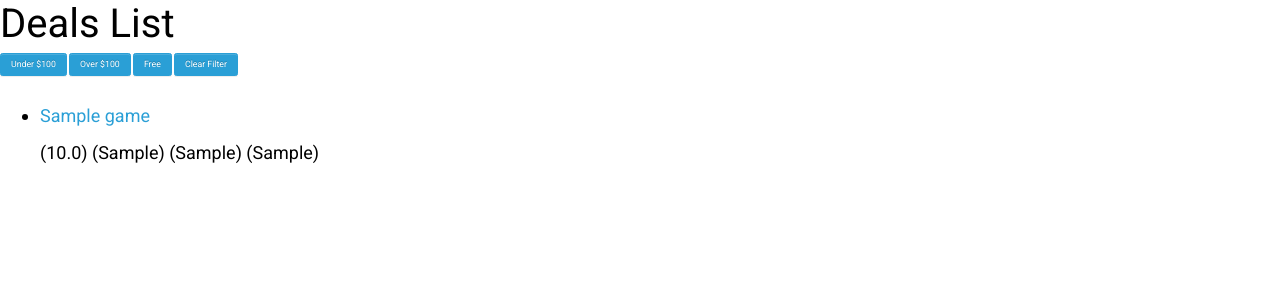
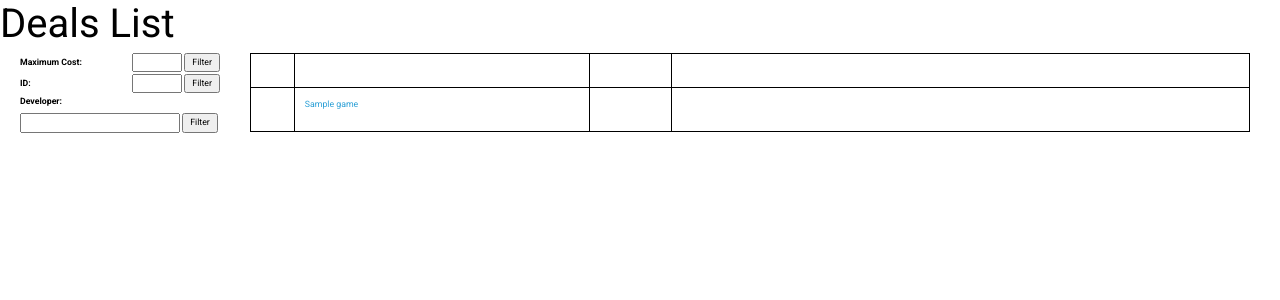
Before and after one commit to ChicoState/realdealz, a Django app: template app/templates/realdealz/game_list.html in a window 1280 px wide. Shown: the part 72-372 px from the top of the page. Run offline with Django 3.2, Linux system fonts and the light colour scheme; the template is opened without the code that fills it: values that come from a table or form of the project are taken from there, others are empty; tables that the repository leaves empty hold one stand-in row (values such as "Sample post"); parts of the project's set-up code (start-up, migrations or seed data) failed here and were passed over; some libraries are stand-ins or nearby versions.

Commit message:
Account integration dependencies and urls, Post create model handling (#55)
* deleted extra html

* added allauth

* removed relative import for portability

* post create, clear models

* fixed some things

```diff
--- a/app/realDealz/models.py
+++ b/app/realDealz/models.py
@@ -1,7 +1,7 @@
 from django.db import models
 from django.urls import reverse
 import logging as log
-from . import library as lib
+import realDealz.library as lib
 
 # Model attributes are declared here
 
@@ -14,9 +14,7 @@
         '''String for representing the Model object.'''
         return str(self.P)
 
-#Default value for platforms
-def DefaultPlatforms():
-    return ['PC']
+
 
 class Genre(models.Model):
     '''Model representing a game genre'''
@@ -26,8 +24,8 @@
         '''String for representing the Model object.'''
         return str(self.G)
 
-def DefaultGenres():
-    return ['Action']
+
+
 
 class Seller(models.Model):
     '''Model representing the source seller'''
@@ -37,35 +35,19 @@
         '''String for representing the Model object.'''
         return str(self.sources)
 
-def DefaultSellers():
-    return ['https://www.google.com/']
 
 
 
-
-# Here is an example record from a steamspy GET request
-# "appid": 570,
-#     "name": "Dota 2",
-#     "developer": "Valve",
-#     "publisher": "Valve",
-#     "score_rank": "",
-#     "positive": 1603433,
-#     "negative": 335731,
-#     "userscore": 0,
-#     "owners": "200,000,000 .. 500,000,000",
-#     "average_forever": 37644,
-#     "average_2weeks": 1338,
-#     "median_forever": 798,
-#     "median_2weeks": 809,
-#     "price": "0",
-#     "initialprice": "0",
-#     "discount": "0",
-#     "ccu": 532383
-
 class Game(models.Model):
     '''Generic Game model'''
-    appid = models.AutoField(primary_key=True)
-    name = models.CharField(max_length=100, default="Empty Game", help_text='Give title')
+
+    #View the Game object in the admin panel
+    def __str__(self):
+        return f"{self.name} : ${self.price} - made by {self.developer}"
+
+
+    appid = models.IntegerField(primary_key=True, help_text='Unique ID for this particular game')
+    name = models.CharField(max_length=100, default="-1", help_text='Game title')
     price = models.FloatField(default="-1")
     discount = models.CharField(max_length=20, default="-1")
     developer = models.CharField(max_length=100, default="Unknown")
@@ -76,14 +58,11 @@
     average_2weeks = models.CharField(max_length=100, default="-1")
     cover = models.ImageField(upload_to='images/', default='images/default.png')
 
+    #Field can include multiple MultiFields. This allows multiple platforms and genres per game entry
+    platform = models.ManyToManyField(Platform, help_text='Select Game platforms', default="PC")
+    genre = models.ManyToManyField(Genre, help_text='Select Game genres', default="-1")
 
-    #Field can include multiple MultiFields. This allows multiple platforms and genres per game entry
-    platform = models.ManyToManyField(Platform, help_text='Select Game platforms', default=DefaultPlatforms)
-    genre = models.ManyToManyField(Genre, help_text='Select Game genres', default=DefaultGenres)
-    vendors = models.ManyToManyField(Seller, help_text='Links to all vendors', default=DefaultSellers)
 
-    def __str__(self):
-        return f"{self.name} : ${self.price} - made by {self.developer}"
 
     @classmethod
     def initial_load(self):
@@ -91,17 +70,24 @@
         l = lib.Library()
         _games = l.get_top_100()
         for game in _games.keys():
+            _g = _games[game]
+            # If the game is already in the database, skip it
+            if Game.objects.filter(appid=_g['appid']).exists():
+                continue
+            if _g['price'] == 999:
+                _g['price'] = 0
+            # We can also verify the price here.
             _game = Game.objects.create(
-                appid = _games[game]['appid'],
-                name = _games[game]['name'],
-                price = _games[game]['price'],
-                discount = _games[game]['discount'],
-                developer = _games[game]['developer'],
-                publisher = _games[game]['publisher'],
-                positive = _games[game]['positive'],
-                negative = _games[game]['negative'],
-                average_forever = _games[game]['average_forever'],
-                average_2weeks = _games[game]['average_2weeks'],
+                appid = _g['appid'],
+                name = _g['name'],
+                price = _g['price'],
+                discount = _g['discount'],
+                developer = _g['developer'],
+                publisher = _g['publisher'],
+                positive = _g['positive'],
+                negative = _g['negative'],
+                average_forever = _g['average_forever'],
+                average_2weeks = _g['average_2weeks'],
             )
             _game.save()
 
@@ -111,11 +97,12 @@
         Game.objects.all().delete()
         print("Database cleared")
 
+    #! Deprecated?
     #When clicking a link, return the respective id of the game
     def get_absolute_url(self):
         '''Returns the URL to access a detail record for this Game.'''
         return reverse('game-detail', args=[str(self.appid)])
 
 if __name__ == "__main__":
-    print("hekkio")
-    Game().initial_load
+    print("Hello World")
+    # Game().initial_load
--- a/app/realDealz/urls.py
+++ b/app/realDealz/urls.py
@@ -28,6 +28,7 @@
     path('search/', home.game_search, name='game_search'),
     path('admin/', admin.site.urls),
     path('catalog/<int:game_id>', home.game_detail, name='game-detail'),
+    path('accounts/', include('allauth.urls')),
 ]
 
 urlpatterns += static(settings.MEDIA_URL, document_root=settings.MEDIA_ROOT)
--- a/app/requirements.txt
+++ b/app/requirements.txt
@@ -3,3 +3,4 @@
 urllib3==1.26.14
 setuptools==67.4.0
 Pillow==8.4.0
+django-allauth==0.54.0
--- a/app/templates/realdealz/game_list.html
+++ b/app/templates/realdealz/game_list.html
@@ -5,27 +5,94 @@
   li {
     font-size: 18px;
   }
+
+  table {
+    table-layout: fixed;
+  }
+
+  th.id, td.id {
+    width: 50px;
+  }
+
+  th.name, td.name {
+    width: 400px;
+  }
+
+  th.price, td.price {
+    width: 100px;
+  }
+
+  th.developer, td.developer {
+    width: 800px;
+  }
+
+  th, td {
+  word-wrap: break-word;
+  }
+
 </style>
 
-  <h1>Deals List</h1>
-  <div>
-    <a href="/" class="btn btn-primary">Under $100</a>
-    <a href="/" class="btn btn-primary">Over $100</a>
-    <a href="/" class="btn btn-primary">Free</a>
-    <a href="/" class="btn btn-primary">Clear Filter</a>
+
+
+<h1>Deals List</h1>
+<div class="buttonoverlay">
+  <form method="post">
+    {% csrf_token %}
+    <label for="filtered_price" style="width: 110px;">Maximum Cost:</label>
+    <input type="text" name="filtered_price" id="filtered_price" style="width: 50px;">
+    <input type="submit" value="Filter">
+  </form>
+  <form method="post">
+    {% csrf_token %}
+    <label for="filtered_id" style="width: 110px;">ID:</label>
+    <input type="text" name="filtered_id" id="filtered_id" style="width: 50px;">
+    <input type="submit" value="Filter">
+  </form>
+  <form method="post">
+    {% csrf_token %}
+    <label for="filtered_developer" style="width: 110px;">Developer:</label>
     <br>
-    <br>
-    <br>
-  </div>
-  {% if game_list %}
-  <ul>
-    {% for Game in game_list %}
-      <li>
-        <a href="{{ Game.get_absolute_url }}">{{ Game.name }}</a> ({{Game.price}}) ({{Game.developer}}) ({{ Game.platform.all|join:", " }}) ({{ Game.genre.all|join:", " }})
-      </li>
-    {% endfor %}
-  </ul>
-  {% else %}
-    <p>There are no deals available.</p>
-  {% endif %}
+    <input type="text" name="filtered_developer" id="filtered_developer" style="width: 160px;">
+    <input type="submit" value="Filter">
+  </form>
+</div>
+
+<table class="tableorganizer">
+  <thead>
+    <tr>
+      <th>ID</th>
+      <th>Game Title</th>
+      <th>Price</th>
+      <th>Developer</th>
+    </tr>
+  </thead>
+  <tbody>
+    {% if filtered_table %}
+      {% for Game in filtered_table %}
+      <tr>
+        <td class="id">{{ Game.appid }}</td>
+        <td class="name"><a href="{{ Game.get_absolute_url }}">{{ Game.name }}</a></td>
+        <td class="price">$ {{ Game.price }}</td>
+        <td class="developer">{{ Game.developer }}</td>
+      </tr>
+      {% endfor %}
+    {% else %}
+      {% for Game in games %}
+        <tr>
+          <td class="id">{{ Game.appid }}</td>
+          <td class="name"><a href="{{ Game.get_absolute_url }}">{{ Game.name }}</a></td>
+          <td class="price">$ {{ Game.price }}</td>
+          <td class="developer">{{ Game.developer }}</td>
+        </tr>
+      {% endfor %}
+    {% endif %}
+  </tbody>
+</table>
+
+<br>
+<br>
+<br>
+<br>
+<br>
+<br>
 {% endblock %}
```
Also changed, not shown: app/realDealz/settings.py (+34 -0 lines), app/templates/realDealz/home.html (+13 -10 lines), .devcontainer/devcontainer.json, app/realDealz/migrations/0001_initial.py, app/realDealz/migrations/0002_game_cover.py (deleted), app/realDealz/migrations/0003_alter_game_cover_alter_game_price.py (deleted), app/realDealz/migrations/0004_alter_game_price.py (deleted), app/realDealz/migrations/0005_alter_game_price.py (deleted), app/realDealz/migrations/__pyint__.py (deleted), app/static/images/sits_01.png (added), 3 other files.
